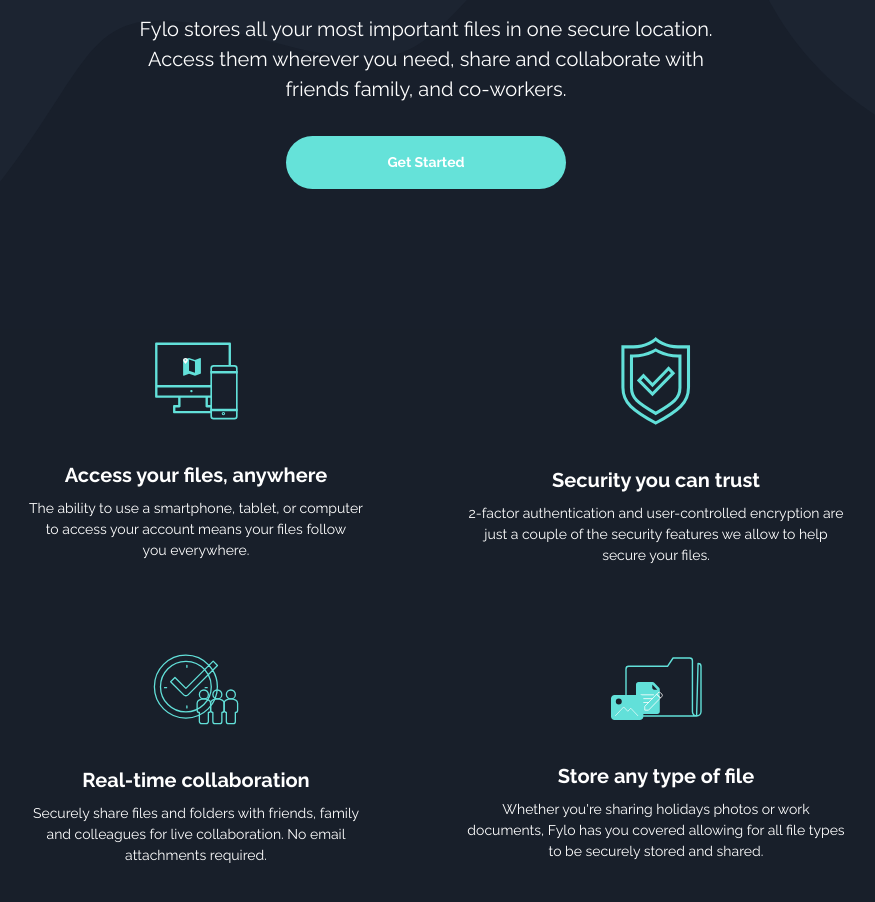
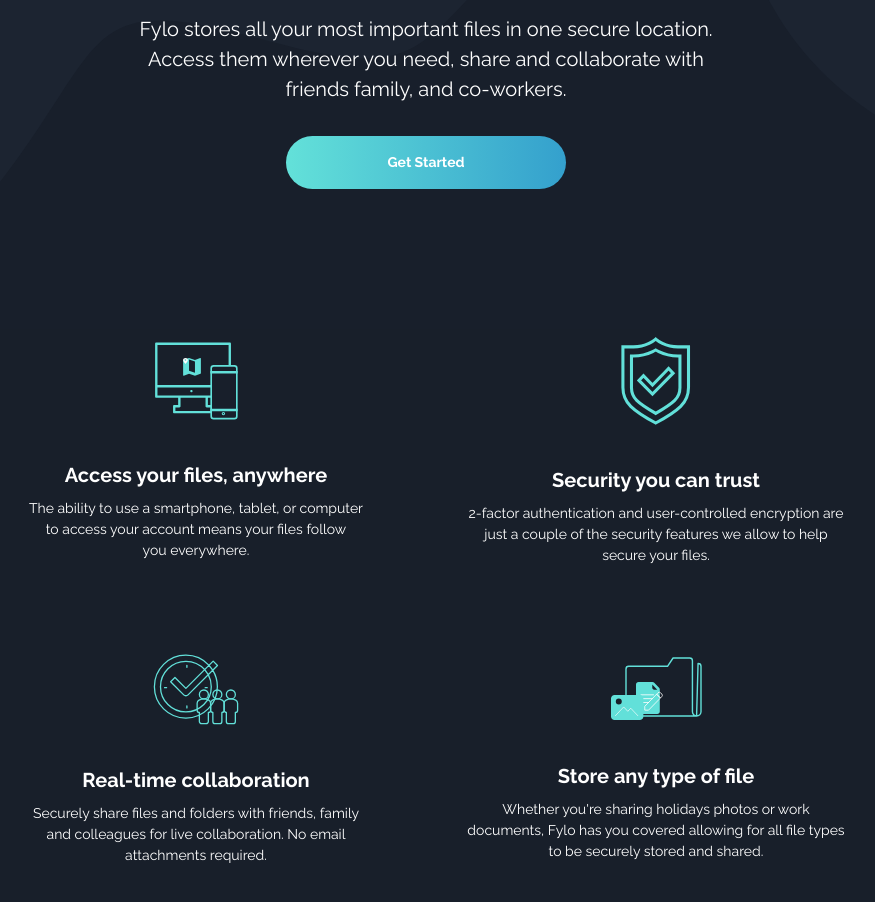
Before and after one commit to GrzybowskiPiotr/fylo-dark-theme-landing-page, a React (Vite) app: page / in a window 1280 px wide. Shown: the part 960-1862 px from the top of the page, without its empty margins (214-1089 px from the left). Built offline with nearby package versions, Linux system fonts and the light colour scheme.

Commit message:
FM sugestion fix

```diff
--- a/src/Style/appStyle.css
+++ b/src/Style/appStyle.css
@@ -32,9 +32,17 @@
   text-decoration: none;
   color: var(--White);
   cursor: pointer;
+  transition: scale 0.3s ease;
+}
+a:hover {
+  scale: 1.05;
 }
 button {
   cursor: pointer;
+  transition: scale 0.3s ease;
+}
+button:hover {
+  scale: 1.05;
 }
 .btn-link_gradient {
   text-transform: capitalize;
--- a/src/components/EarlyAccess/EarlyAccess.jsx
+++ b/src/components/EarlyAccess/EarlyAccess.jsx
@@ -1,7 +1,7 @@
 import { useState } from "react";
 import style from "./EarlyAccess.module.css";
 
-const emailRegExp = /^[\w-.]+@([\w-]+\.)+[\w-]{2,4}$/g;
+const emailRegExp = /^[\w-.]+@([\w-]+\.)+[\w-]{2,4}$/;
 
 export function EarlyAccess() {
   const [error, setError] = useState(false);
--- a/src/components/ProductOverview/ProductOverview.jsx
+++ b/src/components/ProductOverview/ProductOverview.jsx
@@ -16,7 +16,7 @@
                 with friends family, and co-workers.
               </p>
               <a
-                className={`${style["btn-link"]} .btn-link_gradient`}
+                className={`${style["btn-link"]} btn-link_gradient`}
                 href="#signin"
               >
                 get started
```
